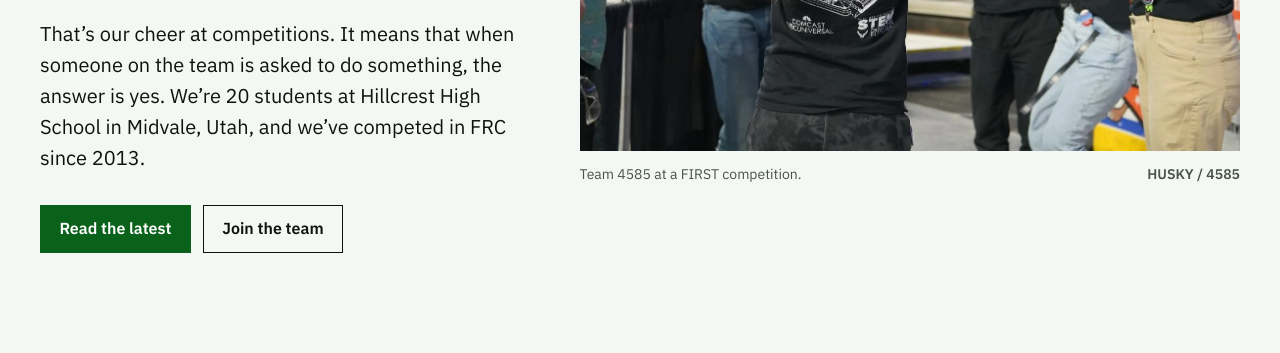
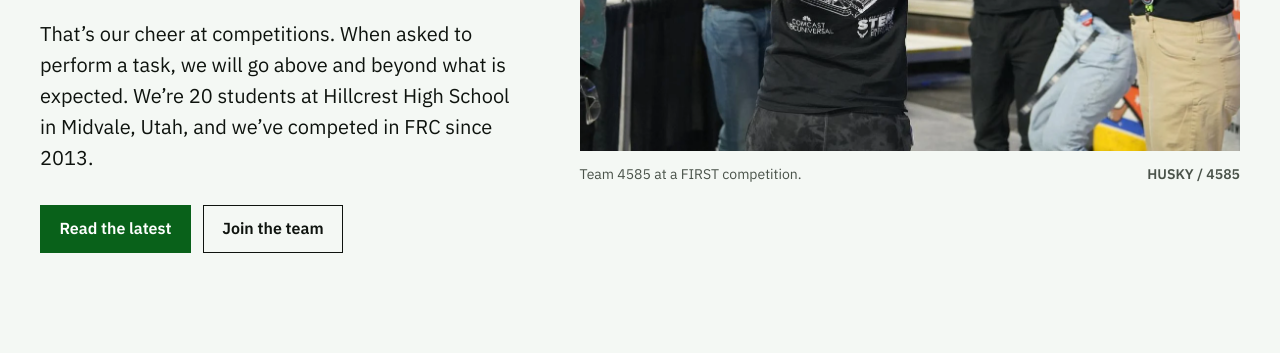
Before and after one commit to Team4585/Website, a plain HTML site: page index.html in a window 1280 px wide. Shown: the part 685-1038 px from the top of the page. Drawn offline with Linux system fonts and the light colour scheme.

Commit message:
updated terrible first sentence

```diff
--- a/index.html
+++ b/index.html
@@ -68,7 +68,7 @@
   <div class="home-hero__copy">
     <p class="eyebrow">FIRST Team 4585 · 2026–2027</p>
     <h1>“Huskies jump!” “How high?”</h1>
-    <p class="lede">That’s our cheer at competitions. It means that when someone on the team is asked to do something, the answer is yes. We’re 20 students at Hillcrest High School in Midvale, Utah, and we’ve competed in FRC since 2013.</p>
+    <p class="lede">That’s our cheer at competitions. When asked to perform a task, we will go above and beyond what is expected. We’re 20 students at Hillcrest High School in Midvale, Utah, and we’ve competed in FRC since 2013.</p>
     <div class="button-row">
       <a class="button" href="#news">Read the latest</a>
       <a class="button button--outline" href="/support/#join">Join the team</a>
```
